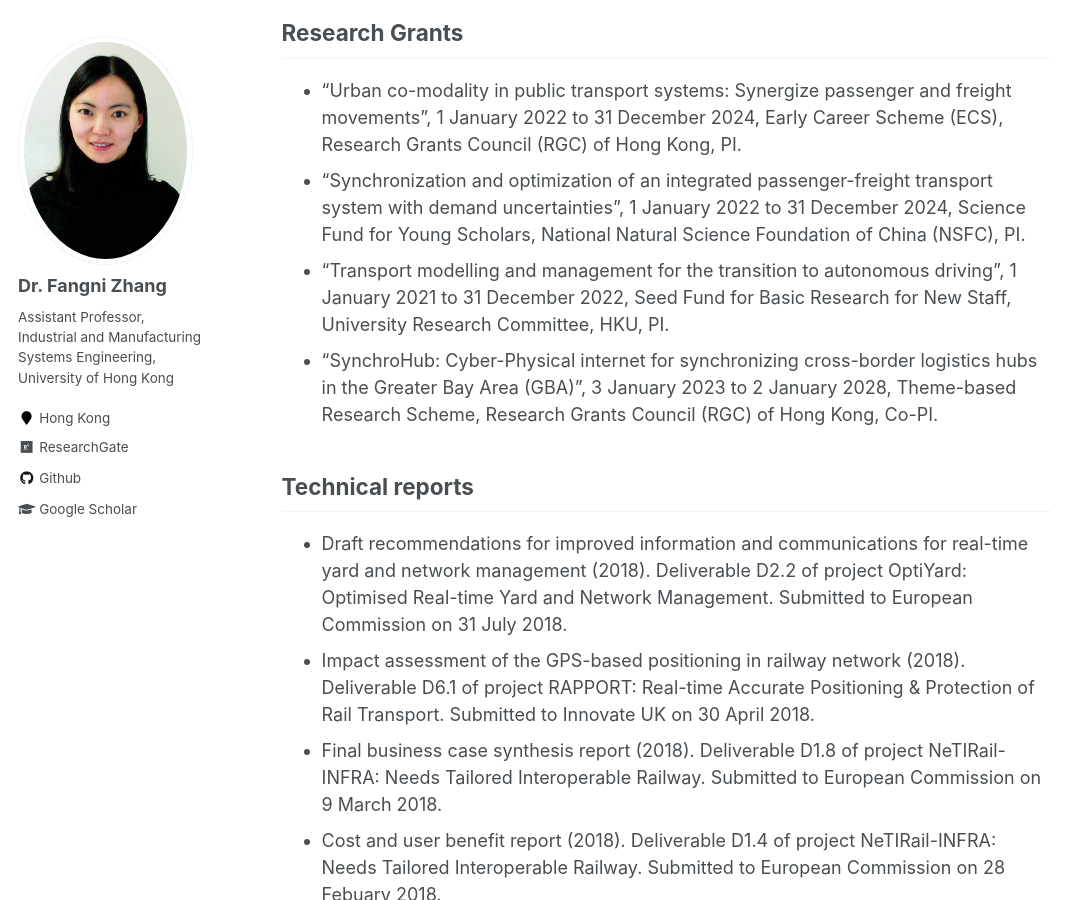
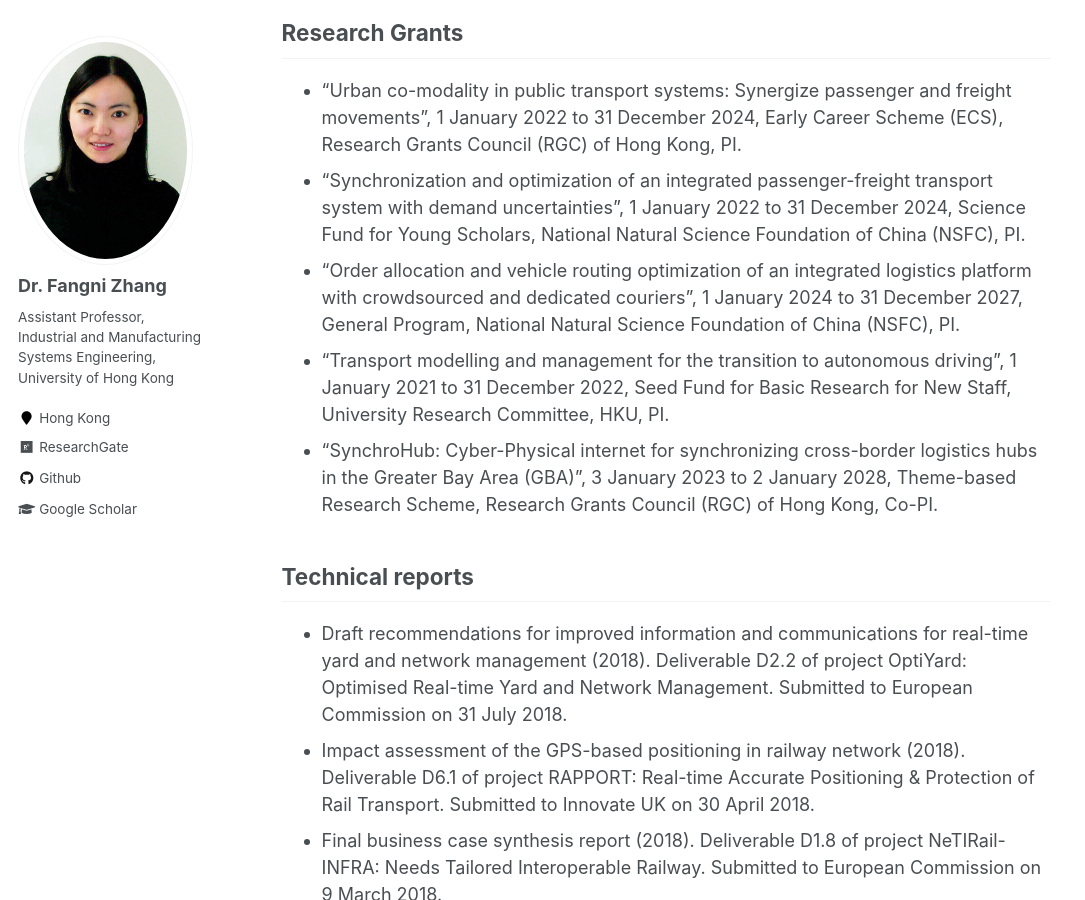
Before and after one commit to fangnizhang/fangnizhang.github.io, a Jekyll site: the page built from _pages/research.md, in a window 1280 px wide and 900 px high, scrolled down 918 px. Shown: the whole window, without its empty margins (0-1085 px from the left). Built offline with Jekyll 4.4.1, drawn with Linux system fonts in a browser that asks for light colours.

Commit message:
Update research.md

```diff
--- a/_pages/research.md
+++ b/_pages/research.md
@@ -22,6 +22,7 @@ Research Grants
 ------------
 * "Urban co-modality in public transport systems: Synergize passenger and freight movements", 1 January 2022 to 31 December 2024, Early Career Scheme (ECS), Research Grants Council (RGC) of Hong Kong, PI.
 * "Synchronization and optimization of an integrated passenger-freight transport system with demand uncertainties", 1 January 2022 to 31 December 2024, Science Fund for Young Scholars, National Natural Science Foundation of China (NSFC), PI.
+* "Order allocation and vehicle routing optimization of an integrated logistics platform with crowdsourced and dedicated couriers", 1 January 2024 to 31 December 2027, General Program, National Natural Science Foundation of China (NSFC), PI.
 * "Transport modelling and management for the transition to autonomous driving", 1 January 2021 to 31 December 2022, Seed Fund for Basic Research for New Staff, University Research Committee, HKU, PI.
 * "SynchroHub: Cyber-Physical internet for synchronizing cross-border logistics hubs in the Greater Bay Area (GBA)", 3 January 2023 to 2 January 2028, Theme-based Research Scheme, Research Grants Council (RGC) of Hong Kong, Co-PI.
 
```
